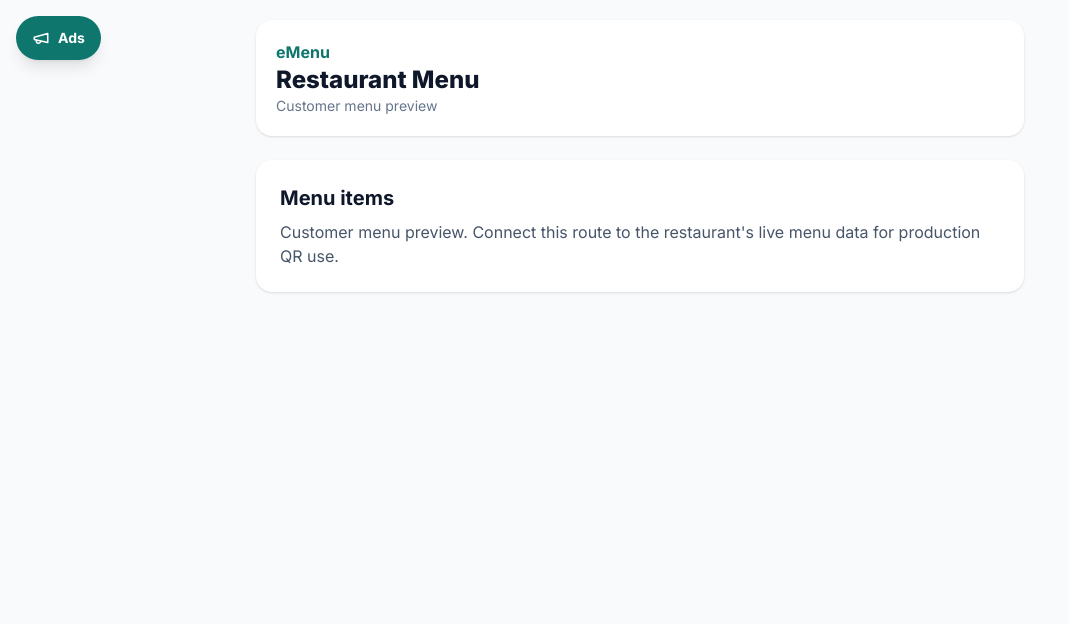
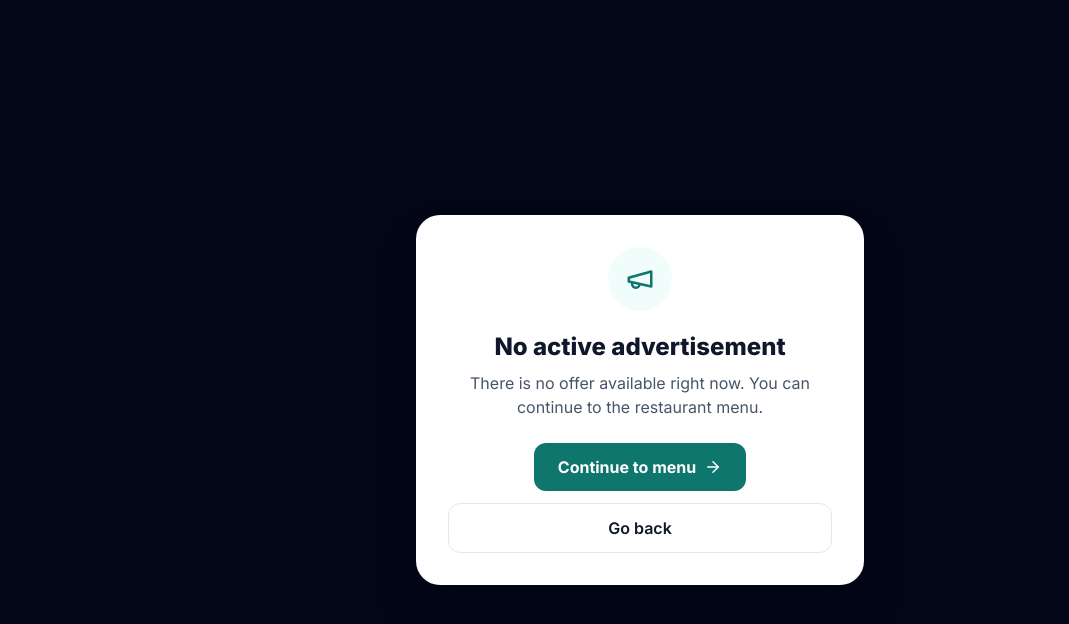
Before and after one commit to meeran-noufal/emenu-main1, a React (Vite) app in the folder client/: page /customer-ad/1 in a window 1280 px wide. Before the commit this address led to /menu/1. Shown: the top 624 px of the page, without its empty margins (0-1069 px from the left). Built offline with nearby package versions, Linux system fonts and the light colour scheme; no server answers.

Commit message:
Fix customer menu ad icon destination page

```diff
--- a/client/src/pages/CustomerAdPage.tsx
+++ b/client/src/pages/CustomerAdPage.tsx
@@ -1,6 +1,6 @@
 import { useEffect, useState } from 'react'
 import { useNavigate, useParams } from 'react-router-dom'
-import { ArrowRight, Star, X } from 'lucide-react'
+import { ArrowRight, Megaphone, Star, X } from 'lucide-react'
 import { readAd } from '@/pages/AdsPage'
 
 export default function CustomerAdPage() {
@@ -8,12 +8,10 @@ export default function CustomerAdPage() {
   const navigate = useNavigate()
   const [ad] = useState(() => readAd())
   const [seconds, setSeconds] = useState(6)
+  const hasActiveAd = Boolean(ad?.enabled)
 
   useEffect(() => {
-    if (!ad?.enabled) {
-      navigate(`/menu/${slug}`, { replace: true })
-      return
-    }
+    if (!hasActiveAd) return
     const started = Date.now()
     const interval = window.setInterval(() => {
       const remaining = Math.max(0, 6 - Math.floor((Date.now() - started) / 1000))
@@ -21,23 +19,35 @@ export default function CustomerAdPage() {
       if (remaining === 0) navigate(`/menu/${slug}`, { replace: true })
     }, 200)
     return () => window.clearInterval(interval)
-  }, [ad, navigate, slug])
+  }, [hasActiveAd, navigate, slug])
 
-  if (!ad?.enabled) return null
+  if (!hasActiveAd) {
+    return (
+      <main className="flex min-h-screen items-center justify-center bg-slate-950 p-5 text-white">
+        <section className="w-full max-w-md rounded-3xl bg-white p-8 text-center text-slate-900 shadow-2xl">
+          <div className="mx-auto flex h-16 w-16 items-center justify-center rounded-full bg-teal-50 text-teal-700"><Megaphone size={30}/></div>
+          <h1 className="mt-5 text-2xl font-extrabold">No active advertisement</h1>
+          <p className="mt-2 text-slate-600">There is no offer available right now. You can continue to the restaurant menu.</p>
+          <button onClick={() => navigate(`/menu/${slug}`)} className="mt-6 inline-flex items-center gap-2 rounded-xl bg-teal-700 px-6 py-3 font-bold text-white">Continue to menu <ArrowRight size={18}/></button>
+          <button onClick={() => navigate(-1)} className="mt-3 block w-full rounded-xl border px-6 py-3 font-semibold">Go back</button>
+        </section>
+      </main>
+    )
+  }
 
   return <main className="relative flex min-h-screen items-center justify-center overflow-hidden bg-slate-950 p-4 text-white">
     <button onClick={() => navigate(`/menu/${slug}`)} aria-label="Close advertisement and continue to menu" className="absolute right-4 top-4 z-10 flex items-center gap-2 rounded-full bg-white/15 px-4 py-3 font-semibold backdrop-blur hover:bg-white/25">
       <X size={18}/> Close
     </button>
     <section className="w-full max-w-xl overflow-hidden rounded-3xl bg-white text-slate-900 shadow-2xl">
-      {ad.image ? <img src={ad.image} alt={ad.title} className="h-64 w-full object-cover sm:h-80"/> : <div className="flex h-64 items-center justify-center bg-gradient-to-br from-teal-700 to-emerald-400 text-white sm:h-80"><Star size={64}/></div>}
+      {ad?.image ? <img src={ad.image} alt={ad.title} className="h-64 w-full object-cover sm:h-80"/> : <div className="flex h-64 items-center justify-center bg-gradient-to-br from-teal-700 to-emerald-400 text-white sm:h-80"><Star size={64}/></div>}
       <div className="p-7 sm:p-9">
-        <p className="text-sm font-extrabold uppercase tracking-[0.2em] text-orange-600">{ad.title === 'Google Review' ? 'We value your feedback' : 'Special promotion'}</p>
-        <h1 className="mt-3 text-3xl font-black sm:text-4xl">{ad.title}</h1>
-        <p className="mt-3 text-lg leading-relaxed text-slate-600">{ad.description}</p>
-        {ad.title === 'Google Review'
+        <p className="text-sm font-extrabold uppercase tracking-[0.2em] text-orange-600">{ad?.title === 'Google Review' ? 'We value your feedback' : 'Special promotion'}</p>
+        <h1 className="mt-3 text-3xl font-black sm:text-4xl">{ad?.title}</h1>
+        <p className="mt-3 text-lg leading-relaxed text-slate-600">{ad?.description}</p>
+        {ad?.title === 'Google Review'
           ? <a href={ad.reviewUrl} target="_blank" rel="noreferrer" className="mt-6 inline-flex items-center gap-2 rounded-xl bg-teal-700 px-6 py-3 font-bold text-white">Write a Google Review <ArrowRight size={18}/></a>
-          : <p className="mt-6 text-4xl font-black text-teal-800">₹{ad.price}</p>}
+          : <p className="mt-6 text-4xl font-black text-teal-800">₹{ad?.price}</p>}
         <div className="mt-7 flex items-center justify-between gap-3 border-t pt-5">
           <span className="text-sm text-slate-500">Menu opens in {seconds}s</span>
           <button onClick={() => navigate(`/menu/${slug}`)} className="rounded-xl bg-slate-900 px-5 py-3 font-bold text-white">Continue to menu <ArrowRight className="ml-1 inline" size={17}/></button>
```
